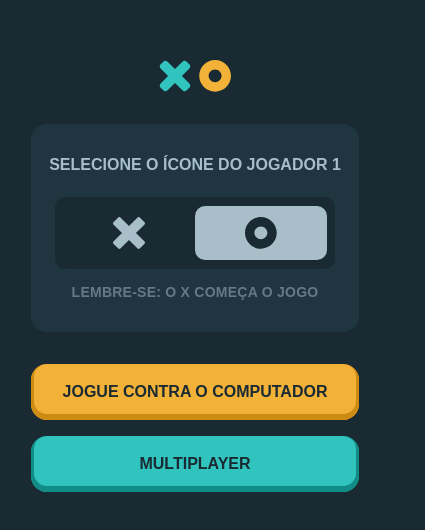
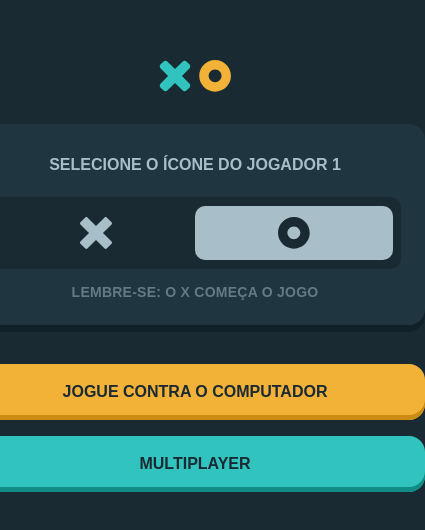
Before and after one commit to natcurti/tic-tac-toe, a React (Vite) app: page / in a window 390 px wide. Shown: the part 146-676 px from the top of the page, 425 px wide, since content can reach past the window. Built offline with nearby package versions, Linux system fonts and the light colour scheme.

Commit message:
Style media queries for tablets size

```diff
--- a/src/components/Button/index.tsx
+++ b/src/components/Button/index.tsx
@@ -11,13 +11,17 @@ const ButtonContainer = styled.button`
   text-transform: uppercase;
   background-color: ${(props) =>
     props.id === "CPU" ? "var(--yellow)" : "var(--blue)"};
-  box-shadow: inset 0px -3px 0px 3px ${(props) => (props.id === "CPU" ? "rgba(204,139,19,1)" : "rgba(17,140,135,1)")};
+  box-shadow: inset 0px -5px 0px 0px ${(props) => (props.id === "CPU" ? "rgba(204,139,19,1)" : "rgba(17,140,135,1)")};
   transition: background-color 0.5s;
 
   &:hover {
     cursor: pointer;
     background-color: ${(props) =>
       props.id === "CPU" ? "var(--light-yellow)" : "var(--light-blue)"};
+  }
+
+  @media (max-width: 480px) {
+    width: 28.75rem;
   }
 `;
 
--- a/src/components/Menu/ButtonContainer/index.tsx
+++ b/src/components/Menu/ButtonContainer/index.tsx
@@ -11,6 +11,10 @@ const ButtonContainer = styled.div`
   display: flex;
   justify-content: center;
   align-items: center;
+
+  @media (max-width: 480px) {
+    width: 25.75rem;
+  }
 `;
 
 const ButtonIcon = styled.button`
@@ -28,6 +32,10 @@ const ButtonIcon = styled.button`
     cursor: pointer;
     background-color: ${(props) =>
       props.id === "circle" ? "var(--white)" : "var(--medium-gray)"};
+  }
+
+  @media (max-width: 480px) {
+    width: 12.375rem;
   }
 `;
 
--- a/src/components/Menu/index.tsx
+++ b/src/components/Menu/index.tsx
@@ -10,6 +10,11 @@ const SectionContainer = styled.section`
   flex-direction: column;
   justify-content: center;
   align-items: center;
+  box-shadow: inset 0px -7px 0px 0px rgb(16, 33, 42);
+
+  @media (max-width: 480px) {
+    width: 28.75em;
+  }
 `;
 
 const Title = styled.h1`
--- a/src/globalStyle.tsx
+++ b/src/globalStyle.tsx
@@ -54,6 +54,12 @@ body {
 	gap: 2rem;
 	width: 20.5rem;
 }
+
+@media(max-width: 480px){
+	#root{
+		width: 28.75rem;
+	}
+}
 `;
 
 export default GlobalStyle;
```
